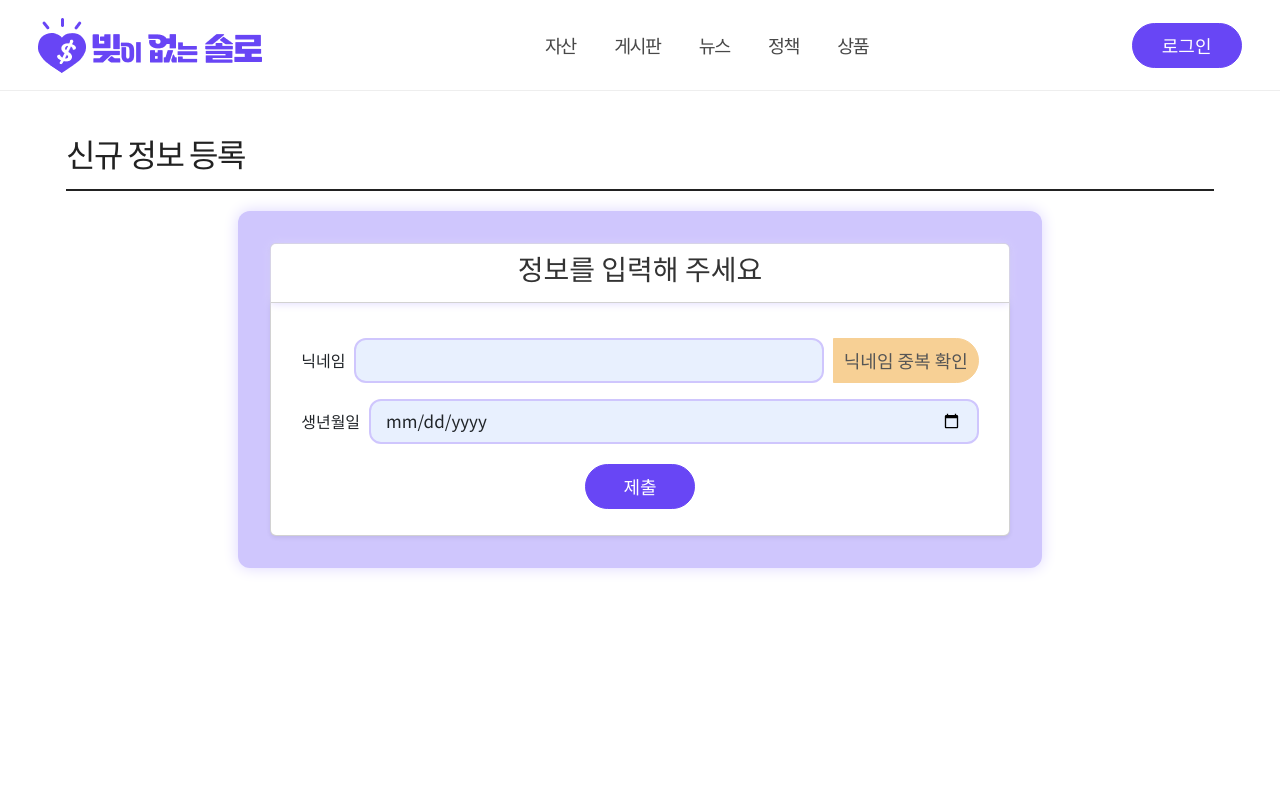
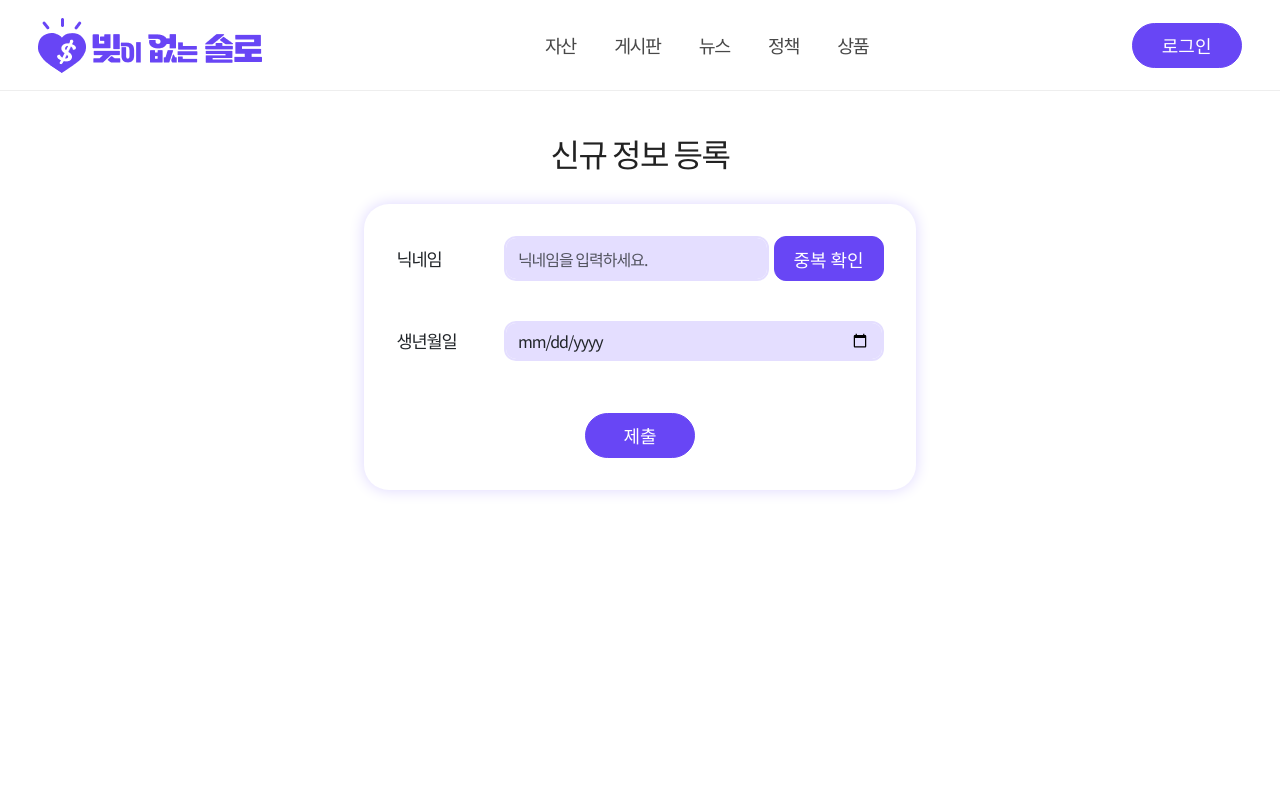
Before and after one commit to p10-1/solo-frontend, a Vue app: page /firstUser in a window 1280 px wide. Shown: the top 800 px of the page. Built offline with nearby package versions, Linux system fonts and the light colour scheme.

Commit message:
Bring: before merge

```diff
--- a/src/components/AssetPage/AssetList.vue
+++ b/src/components/AssetPage/AssetList.vue
@@ -15,6 +15,7 @@
     <template v-else-if="processedData">
       <section class="asset-container">
         <div class="asset-top-content">
+          <!-- 섹션: 자산 분포 및 평균과의 비교를 위한 슬라이더 -->
           <!-- 이전 슬라이드 버튼 -->
           <TotalAsset :totalAmount="processedData.totalAsset" />
           <div class="asset-statistics">
@@ -89,7 +90,6 @@
             </div>
           </div>
         </div>
-
         <!-- 섹션: 자산 비교 차트 영역 -->
         <section class="asset-comparison-container">
           <div class="asset-comparison-content">
--- a/src/components/HomePage/IntroSlide.vue
+++ b/src/components/HomePage/IntroSlide.vue
@@ -48,7 +48,7 @@
         <swiper-slide>
           <router-link to="login">
             <div class="intro-card intro-card03">
-              <h5 class="card-title">티끌 모아<br />티끌 부자되기!</h5>
+              <h5 class="card-title">티끌 모아<br />태산 부자되기!</h5>
               <div class="card-content">
                 매일 금융 퀴즈를 맞추며,<br />포인트도 쌓고, 금융 상식도 쌓아요.
               </div>
--- a/src/pages/auth/FirstUser.vue
+++ b/src/pages/auth/FirstUser.vue
@@ -1,184 +1,70 @@
 <template>
-  <h2 class="title">신규 정보 등록</h2>
-  <div class="col-md-6 center-box">
-    <div class="card shadow-sm">
-      <div class="card-header text-center">
-        <h2>정보를 입력해 주세요</h2>
-      </div>
-      <div class="card-body">
+  <div class="join-container">
+    <h2 class="title text-align-center">신규 정보 등록</h2>
+    <div class="join-body">
+      <div class="join-content">
         <form @submit.prevent="registerUser">
-          <div class="mb-3">
-            <!-- <label for="userName" class="form-label">닉네임:</label> -->
-            <div class="input-group full-width">
-              <label for="userName" class="input-label">닉네임</label>
-              <!-- <div class="search-bar">닉네임</div> -->
-              <input type="text" v-model="userName" class="form-control" id="userName" required />
-              <button type="button" class="button-sub" @click="check" :disabled="isChecking">
-                닉네임 중복 확인
-              </button>
-            </div>
-            <div class="form-text text-muted mt-1 user-name-message">
-              <span v-if="userNameCheckMessage">{{ userNameCheckMessage }}</span>
-            </div>
-          </div>
-
-          <div class="input-group full-width">
-            <label for="birthdate" class="input-label">생년월일</label>
-            <!-- <label for="birthdate" class="form-label">생년월일:</label> -->
-            <!-- <div class="search-bar">생년월일</div> -->
-            <input type="date" v-model="birthdate" class="form-control" id="birthdate" required />
-          </div>
-
-          <div class="d-grid">
-            <button type="submit" class="button-main" :disabled="!isuserNameAvailable">제출</button>
+          <div>
+            <ul>
+              <li><label for="userName" class="input-label">닉네임</label></li>
+              <li>
+                <input
+                  type="text"
+                  v-model="userName"
+                  class="form-control basic-input"
+                  id="userName"
+                  placeholder="닉네임을 입력하세요."
+                  maxlength="25"
+                  required
+                />
+                <button
+                  type="button"
+                  class="button-sub button-input"
+                  @click="check"
+                  :disabled="isChecking"
+                >
+                  중복 확인
+                </button>
+              </li>
+            </ul>
+            <ul>
+              <li></li>
+              <li>
+                <span class="error" v-if="userNameCheckMessage">{{ userNameCheckMessage }}</span>
+              </li>
+            </ul>
+            <ul>
+              <li>
+                <label for="birthdate" class="input-label">생년월일</label>
+              </li>
+              <li>
+                <input
+                  type="date"
+                  v-model="birthdate"
+                  class="form-control basic-input"
+                  id="birthdate"
+                  required
+                />
+              </li>
+            </ul>
+            <button
+              type="submit"
+              class="button-main margin-top-2rem"
+              :disabled="!isuserNameAvailable"
+            >
+              제출
+            </button>
           </div>
         </form>
       </div>
     </div>
   </div>
 </template>
-
-<style scoped>
-.card-header {
-  background-color: #fff;
-  box-shadow: 0px 0px 10px rgb(221, 214, 255);
-}
-.card-header h2 {
-  font-size: 1.75rem;
-  color: #333;
-  font-weight: 500; /* 폰트 두께를 얇게 설정100~900 */
-}
-.card-body {
-  padding: 35px 30px 16px 30px;
-}
-.input-group .form-control {
-  border: 2px solid #cfc6fd;
-  background: #e8f0fe;
-  border-radius: 12px !important;
-
-  height: 45px; /* 원하는 높이 값 */
-  font-size: 17px; /* 글자 크기 조정 */
-  padding: 10px 15px; /* 내부 여백 조정 */
-}
-.d-grid {
-  display: flex;
-  justify-content: center;
-  margin: 20px 0px 10px 0px;
-}
-.user-name-message {
-  text-align: left; /* 메시지를 왼쪽 정렬 */
-  margin-left: 60px; /* 메시지를 입력창과 가까이 맞춤 */
-  font-size: 14px; /* 메시지 글자 크기 조정 */
-}
-.full-width {
-  width: 100%;
-  display: flex;
-  align-items: center;
-}
-.box-title {
-  display: flex;
-  justify-content: center;
-}
-.first-user-container {
-  display: flex;
-  justify-content: center;
-  align-items: center;
-  height: 100vh;
-  background-color: #f9f9f9;
-}
-.col-md-6 {
-  margin: 0 auto;
-  width: 70%;
-  padding: 32px 32px;
-  border-radius: 12px;
-  text-align: center;
-  background-color: #cfc6fd;
-  box-shadow: 0px 0px 15px rgb(221, 214, 255);
-  transition: all 0.3s;
-  transition:
-    transform 0.3s,
-    box-shadow 0.3s;
-  cursor: pointer;
-}
-.form-box {
-  background-color: #fff;
-  border-radius: 12px;
-  box-shadow: 0px 4px 10px rgba(0, 0, 0, 0.1);
-  padding: 30px;
-  width: 100%;
-  max-width: 500px;
-}
-
-.form-header {
-  text-align: center;
-  margin-bottom: 20px;
-}
-
-.form-header h2 {
-  font-size: 1.75rem;
-  color: #333;
-}
-
-.form-group {
-  margin-bottom: 20px;
-}
-
-.form-group label {
-  font-weight: bold;
-  margin-bottom: 10px;
-  display: block;
-}
-
-.input-group {
-  display: flex;
-  gap: 10px;
-}
-
-.feedback {
-  font-size: 0.875rem;
-}
-
-.text-success {
-  color: green;
-}
-
-.text-danger {
-  color: red;
-}
-
-.d-grid .btn-success {
-  text-align: center;
-  background-color: #6846f5;
-  border: none;
-  padding: 10px 0;
-  font-size: 1rem;
-  border-radius: 8px;
-  transition: background-color 0.3s ease;
-  width: 150px; /* 버튼의 너비 조절 */
-  height: 40px; /* 버튼의 높이 조절 */
-  padding: 10px 20px; /* 내부 여백 조절 */
-  font-size: 16px; /* 글자 크기 조절 */
-  border-radius: 25px; /* 둥근 모서리 유지 */
-  justify-content: center; /* 가로 중앙 정렬 */
-}
-
-.btn-success:hover {
-  background-color: #502fd4;
-  cursor: pointer;
-}
-
-.btn-outline-primary:hover {
-  background-color: #6846f5;
-  color: #fff;
-}
-</style>
-
 <script setup>
 import { ref } from 'vue'
 import { useRouter } from 'vue-router'
 import { registerFirstUser, checkuserName } from '@/api/authApi' // API import
 import { useAuthStore } from '@/stores/authStore'
-
 const userName = ref('')
 const birthdate = ref('')
 const isuserNameAvailable = ref(false)
@@ -186,7 +72,6 @@ const isChecking = ref(false)
 const userNameCheckMessage = ref('')
 const router = useRouter()
 const authStore = useAuthStore()
-
 const check = async () => {
   isChecking.value = true
   try {
@@ -206,7 +91,6 @@ const check = async () => {
     isChecking.value = false
   }
 }
-
 const registerUser = async () => {
   if (!isuserNameAvailable.value) {
     alert('닉네임 중복 확인을 해주세요.')
@@ -225,138 +109,64 @@ const registerUser = async () => {
   }
 }
 </script>
-
 <style scoped>
-.card-header {
+.join-container h2.title {
+  border-bottom: 0;
+  margin-bottom: 15px;
+}
+.join-content {
+  width: 48%;
+  margin: 0 auto;
+  padding: 2rem;
+  border-radius: 25px;
+  text-align: center;
   background-color: #fff;
-  box-shadow: 0px 0px 10px rgb(221, 214, 255);
+  box-shadow: 0px 0px 15px rgb(221, 214, 255);
 }
-.card-header h2 {
-  font-size: 1.75rem;
-  color: #333;
-  font-weight: 500; /* 폰트 두께를 얇게 설정100~900 */
-}
-.card-body {
-  padding: 35px 30px 16px 30px;
-}
-.input-group .form-control {
-  border: 2px solid #cfc6fd;
-  background: #e8f0fe;
-  border-radius: 12px !important;
-
-  height: 45px; /* 원하는 높이 값 */
-  font-size: 17px; /* 글자 크기 조정 */
-  padding: 10px 15px; /* 내부 여백 조정 */
-}
-.d-grid {
-  display: flex;
-  justify-content: center;
-  margin: 20px 0px 10px 0px;
-}
-.user-name-message {
-  text-align: left; /* 메시지를 왼쪽 정렬 */
-  margin-left: 60px; /* 메시지를 입력창과 가까이 맞춤 */
-  font-size: 14px; /* 메시지 글자 크기 조정 */
-}
-.full-width {
-  width: 100%;
+.join-content ul {
   display: flex;
   align-items: center;
+  gap: 10px;
+  margin-bottom: 20px;
 }
-.box-title {
+.join-content ul li {
   display: flex;
-  justify-content: center;
+  width: 100%;
 }
-.first-user-container {
-  display: flex;
-  justify-content: center;
-  align-items: center;
-  height: 100vh;
-  background-color: #f9f9f9;
+.join-content ul li:first-child {
+  flex: 0 0 20%;
 }
-.col-md-6 {
-  margin: 0 auto;
-  width: 70%;
-  padding: 32px 32px;
+.join-content ul li .input-label {
+  font-size: 1.1rem;
+  font-weight: 400;
+  letter-spacing: -1.2px;
+}
+.join-content .basic-input {
+  padding: 0.375rem 0.75rem;
+  border: 2px solid #e4deff;
+  background-color: #e4deff;
   border-radius: 12px;
-  text-align: center;
-  background-color: #cfc6fd;
-  box-shadow: 0px 0px 15px rgb(221, 214, 255);
-  transition: all 0.3s;
-  transition:
-    transform 0.3s,
-    box-shadow 0.3s;
+  font-size: 1rem;
+  letter-spacing: -1px;
   cursor: pointer;
 }
-.form-box {
-  background-color: #fff;
+.join-content .button-input {
+  margin-left: 5px;
+  text-wrap: nowrap;
+  width: 100px;
+  padding: 12px 20px;
+  line-height: 1;
   border-radius: 12px;
-  box-shadow: 0px 4px 10px rgba(0, 0, 0, 0.1);
-  padding: 30px;
-  width: 100%;
-  max-width: 500px;
+  color: #fff;
+  background-color: #6846f5;
+  border: 1px solid #6846f5;
 }
-
-.form-header {
-  text-align: center;
-  margin-bottom: 20px;
+.join-content ul li .error {
+  font-size: 1rem;
+  font-weight: 400;
+  padding: 0;
+  margin-top: -15px;
 }
-
-.form-header h2 {
-  font-size: 1.75rem;
-  color: #333;
-}
-
-.form-group {
-  margin-bottom: 20px;
-}
-
-.form-group label {
-  font-weight: bold;
-  margin-bottom: 10px;
-  display: block;
-}
-
-.input-group {
-  display: flex;
-  gap: 10px;
-}
-
-.feedback {
-  font-size: 0.875rem;
-}
-
-.text-success {
-  color: green;
-}
-
-.text-danger {
-  color: red;
-}
-
-.d-grid .btn-success {
-  text-align: center;
-  background-color: #6846f5;
-  border: none;
-  padding: 10px 0;
-  font-size: 1rem;
-  border-radius: 8px;
-  transition: background-color 0.3s ease;
-  width: 150px; /* 버튼의 너비 조절 */
-  height: 40px; /* 버튼의 높이 조절 */
-  padding: 10px 20px; /* 내부 여백 조절 */
-  font-size: 16px; /* 글자 크기 조절 */
-  border-radius: 25px; /* 둥근 모서리 유지 */
-  justify-content: center; /* 가로 중앙 정렬 */
-}
-
-.btn-success:hover {
-  background-color: #502fd4;
-  cursor: pointer;
-}
-
-.btn-outline-primary:hover {
-  background-color: #6846f5;
-  color: #fff;
+.join-content .button-main {
 }
 </style>
```
